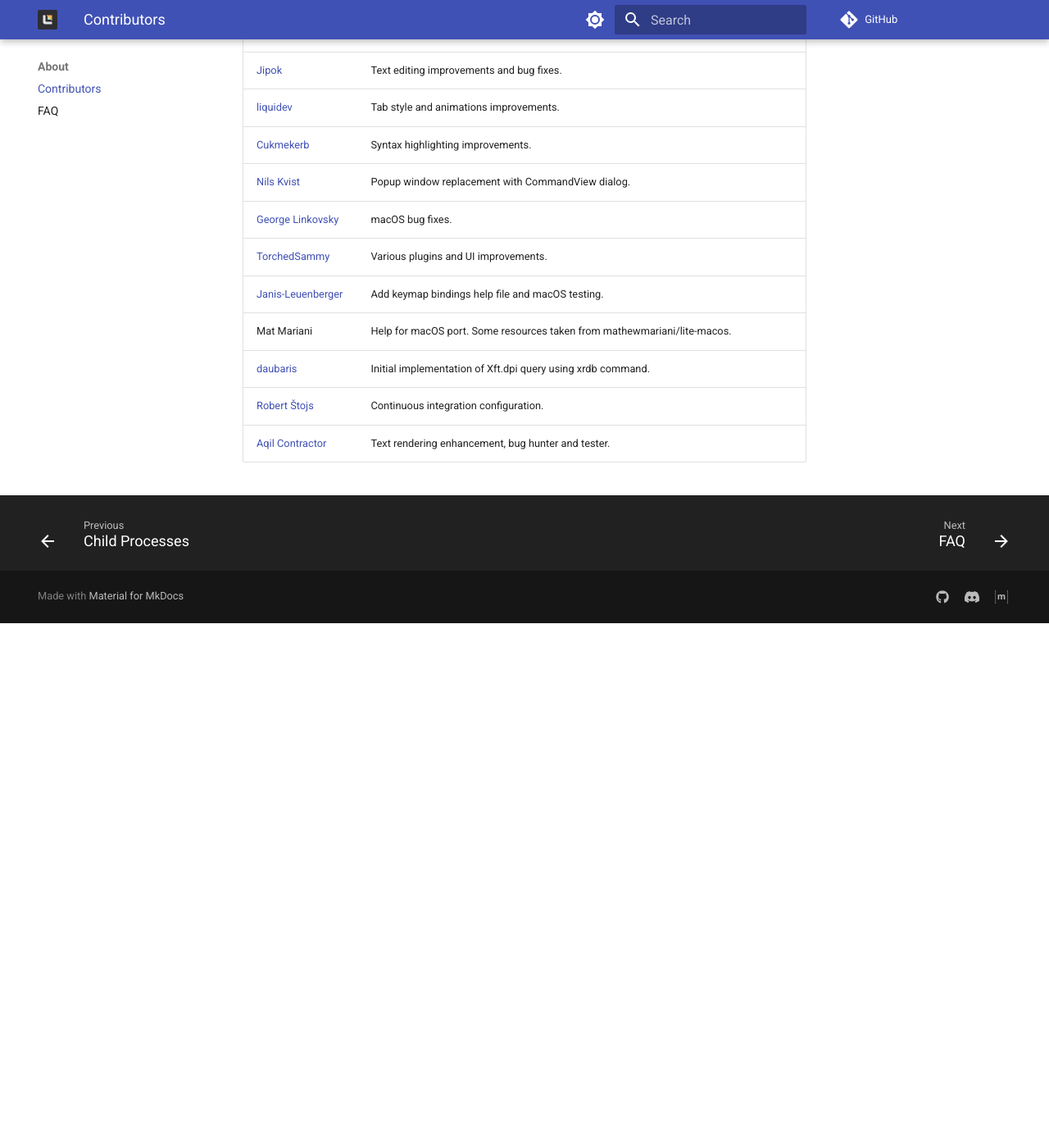
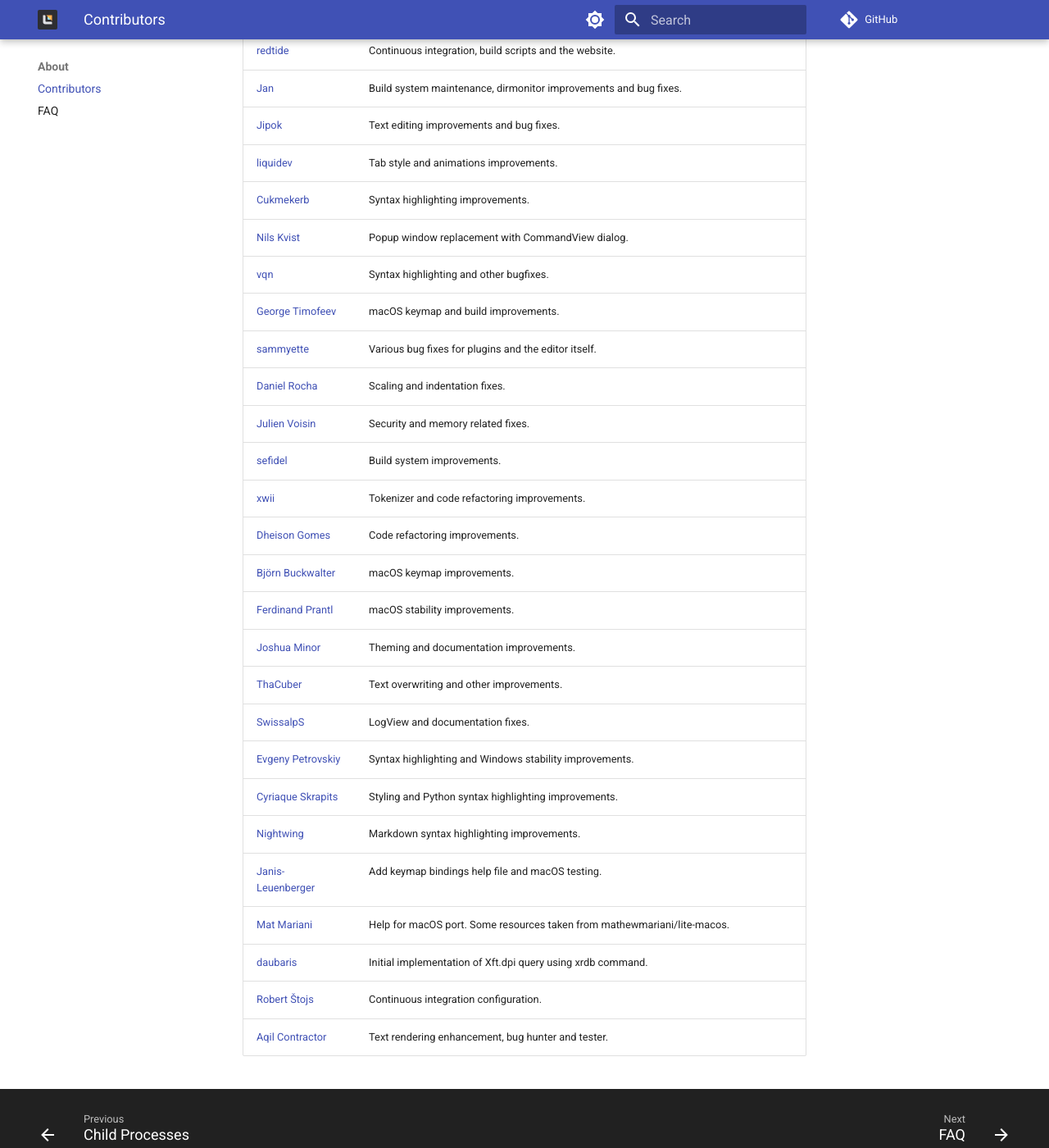
Before and after one commit to lite-xl/lite-xl.github.io, an MkDocs documentation site: the page built from docs/about/contributors.md, in a window 1280 px wide and 1400 px high, scrolled down 682 px. Shown: the whole window at 82% size. Built offline with MkDocs 1.6.1 and Material for MkDocs 9.7.7, drawn with Linux system fonts in a browser that asks for light colours; some web fonts are replaced; comment, search, counter and statistics services are not loaded; the version menu is left out; before the commit the page ends 1442 px from its top, so only the background shows below that; some of the changed text lies outside the part shown.

Commit message:
Update contributor list

```diff
--- a/docs/about/contributors.md
+++ b/docs/about/contributors.md
@@ -4,7 +4,11 @@ description: A list of contributors that contributed to Lite XL.
 
 # Contributors
 
-This is a non-exhaustive list of people that contributed to Lite XL.
+This is a list of people with more than 2 commits to Lite XL.
+The actual number of contributors is far, far greater than what we're able to
+list here, including plugins, themes, LPM and bug hunters and beta testers.
+We deeply appreciate the effort you have put into making Lite XL better.
+
 You can get the contributors for a particular release on the [release page].
 
 | Name                 | Contributions
@@ -21,10 +25,24 @@ You can get the contributors for a particular release on the [release page].
 | [liquidev]           | Tab style and animations improvements.
 | [Cukmekerb]          | Syntax highlighting improvements.
 | [Nils Kvist]         | Popup window replacement with CommandView dialog.
-| [George Linkovsky]   | macOS bug fixes.
-| [TorchedSammy]       | Various plugins and UI improvements.
+| [vqn]                | Syntax highlighting and other bugfixes.
+| [George Timofeev]    | macOS keymap and build improvements.
+| [sammyette]          | Various bug fixes for plugins and the editor itself.
+| [Daniel Rocha]       | Scaling and indentation fixes.
+| [Julien Voisin]      | Security and memory related fixes.
+| [sefidel]            | Build system improvements.
+| [xwii]               | Tokenizer and code refactoring improvements.
+| [Dheison Gomes]      | Code refactoring improvements.
+| [Björn Buckwalter]   | macOS keymap improvements.
+| [Ferdinand Prantl]   | macOS stability improvements.
+| [Joshua Minor]       | Theming and documentation improvements.
+| [ThaCuber]           | Text overwriting and other improvements.
+| [SwissalpS]          | LogView and documentation fixes.
+| [Evgeny Petrovskiy]  | Syntax highlighting and Windows stability improvements.
+| [Cyriaque Skrapits]  | Styling and Python syntax highlighting improvements.
+| [Nightwing]          | Markdown syntax highlighting improvements.
 | [Janis-Leuenberger]  | Add keymap bindings help file and macOS testing.
-| Mat Mariani          | Help for macOS port. Some resources taken from mathewmariani/lite-macos.
+| [Mat Mariani]        | Help for macOS port. Some resources taken from mathewmariani/lite-macos.
 | [daubaris]           | Initial implementation of Xft.dpi query using xrdb command.
 | [Robert Štojs]       | Continuous integration configuration.
 | [Aqil Contractor]    | Text rendering enhancement, bug hunter and tester.
@@ -43,9 +61,24 @@ You can get the contributors for a particular release on the [release page].
 [liquidev]:           https://github.com/liquidev
 [Cukmekerb]:          https://github.com/vincens2005
 [Nils Kvist]:         https://github.com/budRich
-[George Linkovsky]:   https://github.com/Timofffee
-[TorchedSammy]:       https://github.com/TorchedSammy
+[vqn]:                https://github.com/vqns
+[George Timofeev]:    https://github.com/Timofffee
+[sammyette]:          https://github.com/TorchedSammy
+[Daniel Rocha]:       https://github.com/danroxha
+[Julien Voisin]:      https://github.com/jvoisin
+[sefidel]:            https://github.com/sefidel
+[xwii]:               https://github.com/xcb-xwii
+[Dheison Gomes]:      https://github.com/dheison0
+[Björn Buckwalter]:   https://github.com/bjornbm
+[Ferdinand Prantl]:   https://github.com/prantlf
+[Joshua Minor]:       https://github.com/jminor
+[ThaCuber]:           https://github.com/thacuber2a03
+[SwissalpS]:          https://github.com/SwissalpS
+[Evgeny Petrovskiy]:  https://github.com/eugenpt
+[Cyriaque Skrapits]:  https://github.com/cisoun
+[Nightwing]:          https://github.com/Nightwing13
 [Janis-Leuenberger]:  https://github.com/Janis-Leuenberger
+[Mat Mariani]:        https://github.com/mathewmariani
 [daubaris]:           https://github.com/daubaris
 [Robert Štojs]:       https://github.com/netrobert
 [Aqil Contractor]:    https://github.com/AqilCont
```
